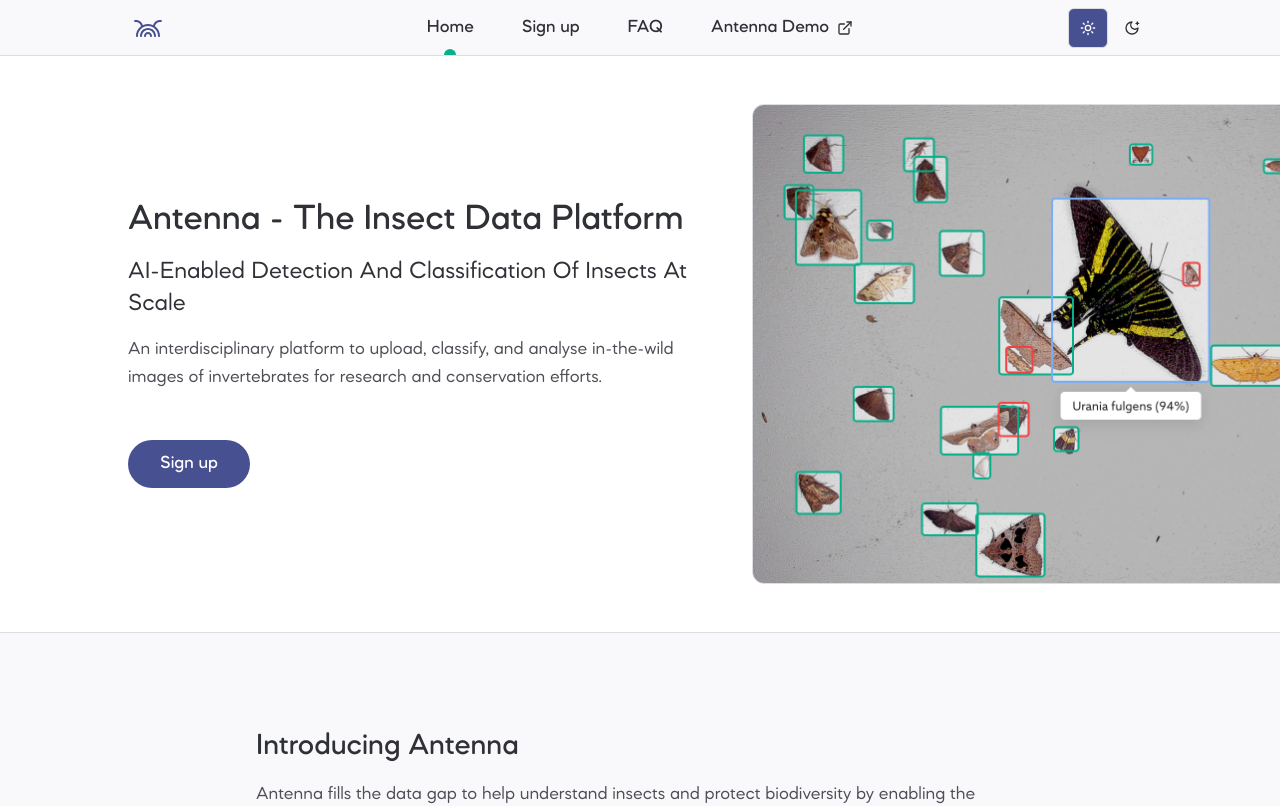
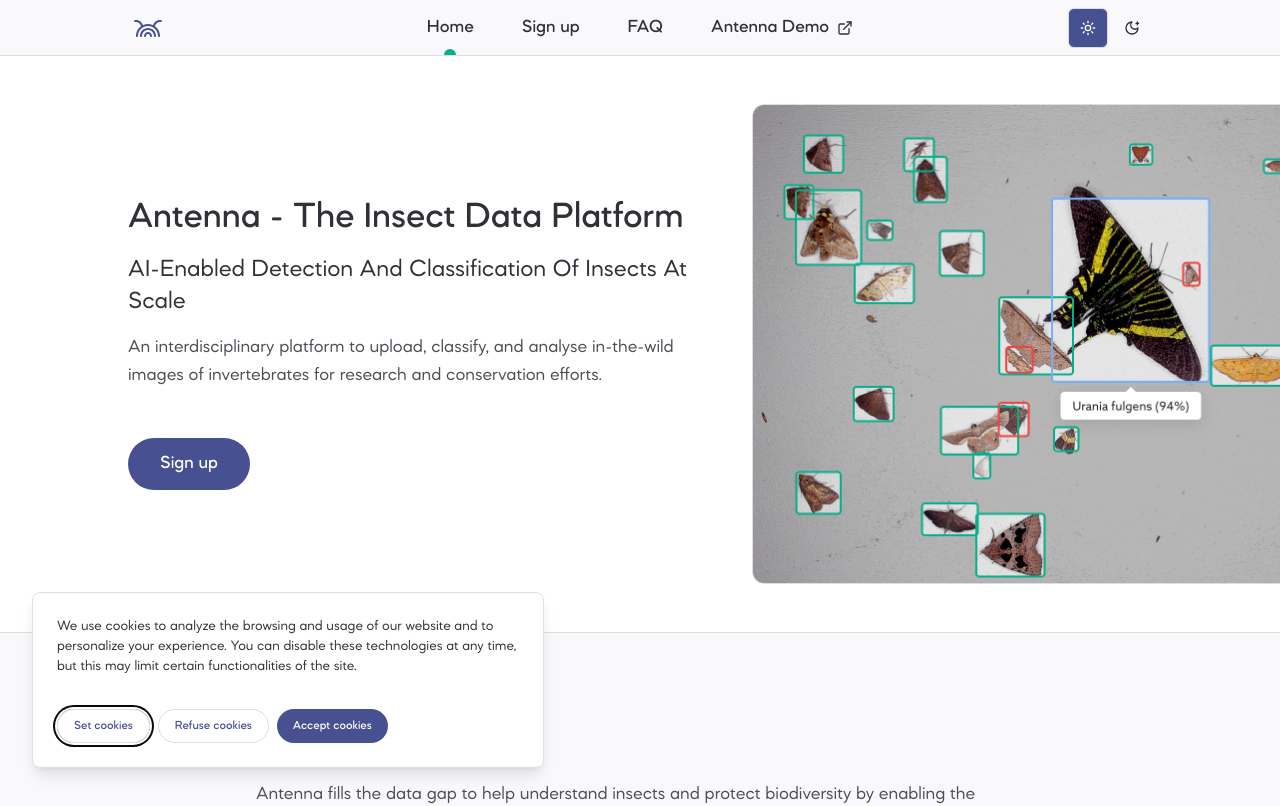
Before and after one commit to RolnickLab/antenna-landing-page, a Next.js app: page / in a window 1280 px wide. Shown: the top 806 px of the page. Built offline with nearby package versions, Linux system fonts and the light colour scheme.

Commit message:
Setup interface and logic for cookie consent handling

```diff
--- a/app/layout.tsx
+++ b/app/layout.tsx
@@ -1,7 +1,9 @@
 import { Analytics } from "@/components/analytics";
+import { CookieDialog } from "@/components/cookie-dialog";
 import { Logo } from "@/components/logo";
 import { Menu } from "@/components/menu";
 import content from "@/lib/content.json";
+import { CookieConsentContextProvider } from "@/lib/cookie-consent/context";
 import type { Metadata } from "next";
 import Link from "next/link";
 import "./globals.css";
@@ -20,6 +22,7 @@ export default function RootLayout({
     <html lang="en">
       <link rel="icon" type="image/png" href="/images/favicon.png" />
       <body>
+        <CookieConsentContextProvider>
           <header className="h-14 px-4 sticky top-0 z-10 bg-muted/95 border-b overflow-hidden max-lg:h-auto max-lg:p-2">
             <nav className="flex items-center justify-between max-w-screen-lg h-full mx-auto relative">
               <div className="absolute left-0 max-lg:static">
@@ -34,6 +37,8 @@ export default function RootLayout({
             <div>{children}</div>
           </main>
           <Analytics />
+          <CookieDialog />
+        </CookieConsentContextProvider>
       </body>
     </html>
   );
--- /dev/null
+++ b/components/cookie-dialog.tsx
@@ -0,0 +1,190 @@
+"use client";
+
+import { Dialog, DialogContent } from "@/components/ui/dialog";
+import { CookieCategory } from "@/lib/cookie-consent/types";
+import { useCookieConsent } from "@/lib/cookie-consent/useCookieConsent";
+import { useState } from "react";
+import { Button } from "./ui/button";
+import { Checkbox } from "./ui/checkbox";
+
+export enum CookieDialogSection {
+  Intro,
+  SetCookies,
+}
+
+export const CookieDialog = () => {
+  const { accepted } = useCookieConsent();
+  const [section, setSection] = useState<CookieDialogSection>(
+    CookieDialogSection.Intro
+  );
+
+  return (
+    <Dialog open={!accepted} modal={false}>
+      <DialogContent className="top-auto bottom-8 left-8 translate-x-0 translate-y-0 max-lg:bottom-0 max-lg:left-0">
+        {section === CookieDialogSection.Intro && (
+          <IntroContent
+            onSectionChange={() => setSection(CookieDialogSection.SetCookies)}
+          />
+        )}
+        {section === CookieDialogSection.SetCookies && (
+          <SetCookiesContent
+            onSectionChange={() => setSection(CookieDialogSection.Intro)}
+          />
+        )}
+      </DialogContent>
+    </Dialog>
+  );
+};
+
+const IntroContent = ({
+  onSectionChange,
+}: {
+  onSectionChange: (section: CookieDialogSection) => void;
+}) => {
+  const { setSettings } = useCookieConsent();
+
+  return (
+    <div>
+      <div className="mb-8">
+        <p className="text-sm">
+          We use cookies to analyze the browsing and usage of our website and to
+          personalize your experience. You can disable these technologies at any
+          time, but this may limit certain functionalities of the site.
+        </p>
+      </div>
+      <div className="flex gap-2">
+        <Button
+          variant="outline"
+          size="sm"
+          onClick={() => onSectionChange(CookieDialogSection.SetCookies)}
+        >
+          Set cookies
+        </Button>
+        <Button
+          variant="outline"
+          size="sm"
+          onClick={() =>
+            setSettings({
+              [CookieCategory.Necessary]: true,
+              [CookieCategory.Functionality]: false,
+              [CookieCategory.Performance]: false,
+            })
+          }
+        >
+          Refuse cookies
+        </Button>
+        <Button
+          className="max-lg:col-span-2"
+          variant="accent"
+          size="sm"
+          onClick={() =>
+            setSettings({
+              [CookieCategory.Necessary]: true,
+              [CookieCategory.Functionality]: true,
+              [CookieCategory.Performance]: true,
+            })
+          }
+        >
+          Accept cookies
+        </Button>
+      </div>
+    </div>
+  );
+};
+
+const SetCookiesContent = ({
+  onSectionChange,
+}: {
+  onSectionChange: (section: CookieDialogSection) => void;
+}) => {
+  const { settings, setSettings } = useCookieConsent();
+  const [formValues, setFormValues] = useState(settings);
+
+  return (
+    <div>
+      <div className="mb-8">
+        <h1 className="text-base font-medium">Set cookies</h1>
+        <p className="text-sm mb-4">
+          You can enable and disable the types of cookies you wish to accept.
+          However certain choices you make could affect the services offered on
+          our sites.
+        </p>
+        <div className="space-y-2">
+          <TermCheckbox
+            id={CookieCategory.Necessary}
+            label="Necessary cookies (cookies needed for core features, such as login)"
+            checked={formValues[CookieCategory.Necessary]}
+            disabled
+          />
+          <TermCheckbox
+            id={CookieCategory.Functionality}
+            label="Functionality cookies (cookies to remember user preferences)"
+            checked={formValues[CookieCategory.Functionality]}
+            onCheckedChange={(checked) =>
+              setFormValues((prev) => ({
+                ...prev,
+                [CookieCategory.Functionality]: checked,
+              }))
+            }
+          />
+          <TermCheckbox
+            id={CookieCategory.Performance}
+            label="Performance cookies (cookies for analytics)"
+            checked={formValues[CookieCategory.Performance]}
+            onCheckedChange={(checked) =>
+              setFormValues((prev) => ({
+                ...prev,
+                [CookieCategory.Performance]: checked,
+              }))
+            }
+          />
+        </div>
+      </div>
+      <div className="space-x-4">
+        <Button
+          variant="outline"
+          size="sm"
+          onClick={() => onSectionChange(CookieDialogSection.Intro)}
+        >
+          Cancel
+        </Button>
+        <Button
+          variant="accent"
+          size="sm"
+          onClick={() => setSettings(formValues)}
+        >
+          Save
+        </Button>
+      </div>
+    </div>
+  );
+};
+
+const TermCheckbox = ({
+  checked,
+  disabled,
+  id,
+  label,
+  onCheckedChange,
+}: {
+  checked?: boolean;
+  disabled?: boolean;
+  id: CookieCategory;
+  label: string;
+  onCheckedChange?: (checked: boolean) => void;
+}) => (
+  <div className="flex items-center gap-2">
+    <Checkbox
+      checked={checked}
+      disabled={disabled}
+      id={id}
+      onCheckedChange={onCheckedChange}
+    />
+    <label
+      htmlFor={id}
+      className="text-xs peer-disabled:cursor-not-allowed peer-disabled:opacity-70"
+    >
+      {label}
+    </label>
+  </div>
+);
--- a/components/ui/button.tsx
+++ b/components/ui/button.tsx
@@ -13,8 +13,9 @@ const buttonVariants = cva(
         accent: "bg-accent text-accent-foreground",
       },
       size: {
-        default: "h-11 px-6",
-        lg: "h-12 px-8 text-lg",
+        sm: "py-2 px-4 text-xs",
+        default: "py-3 px-6",
+        lg: "py-3 px-8 text-lg",
         icon: "h-10 w-10 rounded-sm",
       },
     },
--- /dev/null
+++ b/lib/cookie-consent/constants.ts
@@ -0,0 +1,9 @@
+import { CookieCategory, CookieSettings } from "./types";
+
+export const COOKIE_CONSENT_STORAGE_KEY = "ami-cookie-consent";
+
+export const DEFAULT_SETTINGS: CookieSettings = {
+  [CookieCategory.Necessary]: true,
+  [CookieCategory.Functionality]: false,
+  [CookieCategory.Performance]: false,
+};
--- /dev/null
+++ b/lib/cookie-consent/context.tsx
@@ -0,0 +1,57 @@
+"use client";
+
+import { ReactNode, createContext, useState } from "react";
+import { COOKIE_CONSENT_STORAGE_KEY, DEFAULT_SETTINGS } from "./constants";
+import {
+  CookieConsent,
+  CookieConsentContextValues,
+  CookieSettings,
+} from "./types";
+
+export const CookieConsentContext = createContext<CookieConsentContextValues>({
+  settings: DEFAULT_SETTINGS,
+  setSettings: () => {},
+});
+
+export const CookieConsentContextProvider = ({
+  children,
+}: {
+  children: ReactNode;
+}) => {
+  const [consent, setConsent] = useState<CookieConsent>(() => {
+    const defaultPreferences = {
+      settings: DEFAULT_SETTINGS,
+    };
+    const storedPreferences = localStorage.getItem(COOKIE_CONSENT_STORAGE_KEY);
+    if (!storedPreferences) {
+      return defaultPreferences;
+    }
+    try {
+      return JSON.parse(storedPreferences) as CookieConsent;
+    } catch {
+      return defaultPreferences;
+    }
+  });
+
+  return (
+    <CookieConsentContext.Provider
+      value={{
+        accepted: consent.accepted,
+        settings: consent.settings,
+        setSettings: (settings: CookieSettings) => {
+          const consent = {
+            accepted: new Date().toISOString(),
+            settings,
+          };
+          localStorage.setItem(
+            COOKIE_CONSENT_STORAGE_KEY,
+            JSON.stringify(consent)
+          );
+          setConsent(consent);
+        },
+      }}
+    >
+      {children}
+    </CookieConsentContext.Provider>
+  );
+};
--- /dev/null
+++ b/lib/cookie-consent/types.ts
@@ -0,0 +1,18 @@
+export enum CookieCategory {
+  Necessary = "necessary",
+  Functionality = "functionality",
+  Performance = "performance",
+}
+
+export type CookieSettings = { [key in CookieCategory]: boolean };
+
+export interface CookieConsent {
+  settings: CookieSettings;
+  accepted?: string;
+}
+
+export interface CookieConsentContextValues {
+  accepted?: string;
+  settings: CookieSettings;
+  setSettings: (settings: CookieSettings) => void;
+}
--- /dev/null
+++ b/lib/cookie-consent/useCookieConsent.ts
@@ -0,0 +1,4 @@
+import { useContext } from "react";
+import { CookieConsentContext } from "./context";
+
+export const useCookieConsent = () => useContext(CookieConsentContext);
```
Lines whose indentation alone changed are shown as unchanged.
